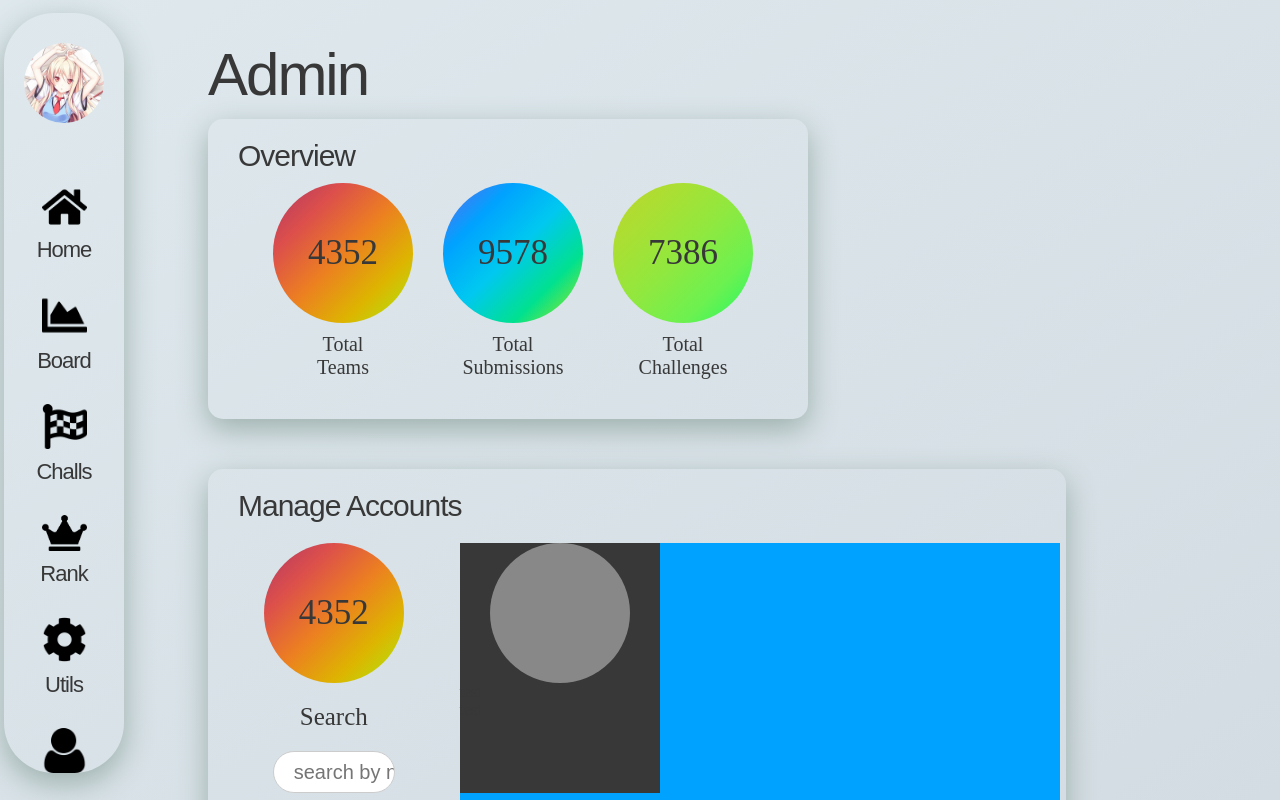
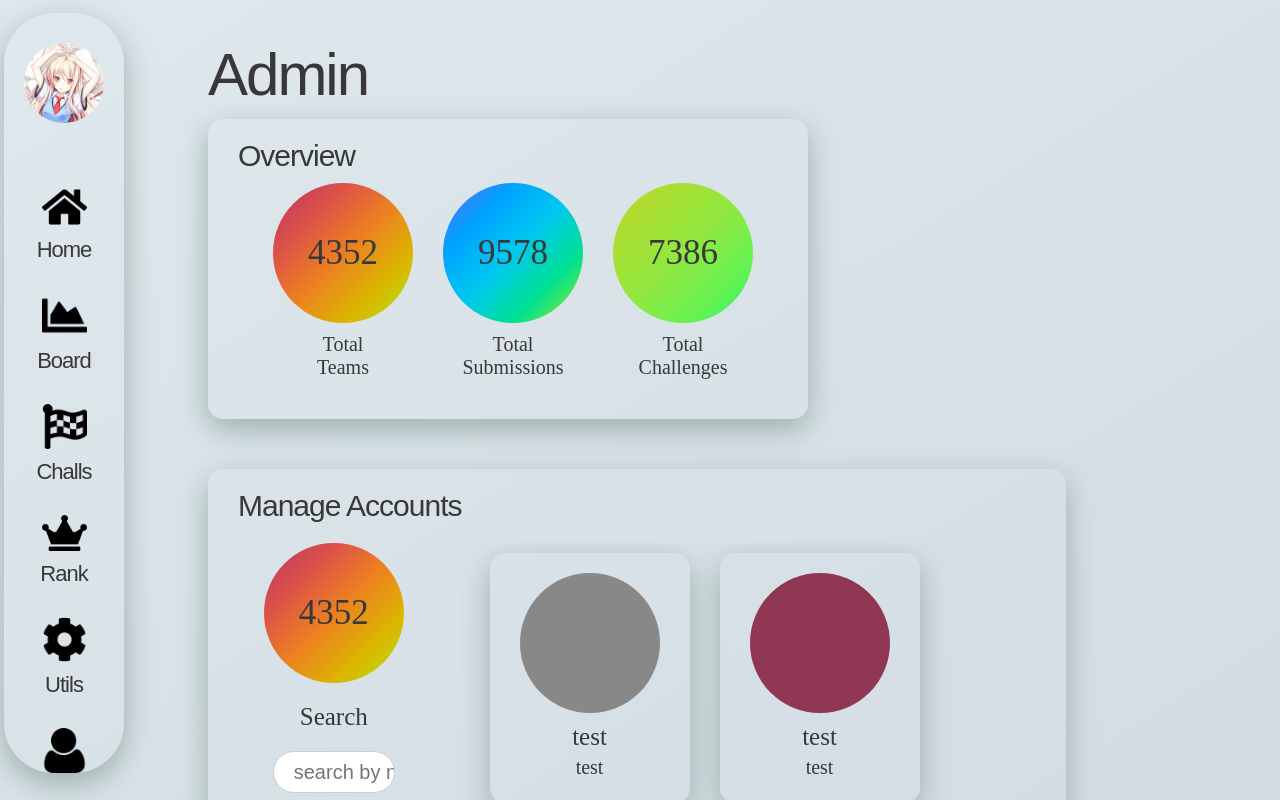
Before and after one commit to Endcat/ciscn-ctfplatform, a Vue app: page /admin in a window 1280 px wide. Built offline with nearby package versions, Linux system fonts and the light colour scheme.

Commit message:
Update manage page router

```diff
--- a/src/components/manageItemCard.vue
+++ b/src/components/manageItemCard.vue
@@ -1,5 +1,5 @@
 <template>
-    <div id="manage-item-card">
+    <div id="manage-item-card" :style="$store.state.activeScheme.boxShadow" @click="goManageView">
         <div class="item-circle" :style="colorStyle">
 
         </div>
@@ -16,14 +16,21 @@
     export default {
         props: {
             circleColor: String,
+            category: String,
             title: String,
-            stat: Number
+            stat: String
         },
         computed:{
             colorStyle: function () {
                 return "background: " + this.circleColor
              },
 
+        },
+        methods:{
+          goManageView: function () {
+              let routerUrl = '/manage/' + this.$props.category + '/' + this.$props.title;
+              this.$router.push({ path: routerUrl })
+          }
         },
         name: "manageItemCard"
     }
@@ -35,7 +42,15 @@
     float: left;
     width: 200px;
     height: 250px;
-    background: #383838;
+    text-align: center;
+    border-radius: 15px;
+    transition: all ease-in-out 0.2s;
+    margin-left: 30px;
+    margin-bottom: 20px;
+    margin-top: 10px;
+}
+#manage-item-card:hover{
+    transform: translate(0, -5px);
 }
     .item-circle{
         width: 140px;
@@ -45,5 +60,14 @@
         line-height: 140px;
         text-align: center;
         font-size: 35px;
+        margin-top: 20px;
+    }
+    .item-title{
+        font-size: 25px;
+        margin-top: 10px;
+    }
+    .item-stat{
+        font-size: 20px;
+        margin-top: 5px;
     }
 </style>
--- a/src/router/index.js
+++ b/src/router/index.js
@@ -7,6 +7,8 @@ import Ranking from "../views/Ranking";
 import Utils from "../views/Utils";
 import Login from "../views/Login";
 import Admin from "../views/Admin";
+import ManageAccount from "../views/ManageAccount";
+import ManageChalls from "../views/ManageChalls";
 
 Vue.use(VueRouter)
 
@@ -18,7 +20,9 @@ const routes = [
   { path: '/ranking', component: Ranking},
   { path: '/utils', component: Utils},
   { path: '/login', component: Login},
-  { path: '/admin', component: Admin}
+  { path: '/admin', component: Admin},
+  { path: '/manage/account/:id', component: ManageAccount},
+  { path: '/manage/challenge/:id', component: ManageChalls}
 ]
 
 const router = new VueRouter({
--- a/src/views/Admin.vue
+++ b/src/views/Admin.vue
@@ -41,7 +41,14 @@
                 </div>
             </div>
             <div class="account-right account-layout">
-                <manage-item-card title="test" circle-color="#888888" stat="test"></manage-item-card>
+                <manage-item-card category="account" title="test" circle-color="#888888" stat="test"></manage-item-card>
+                <manage-item-card category="account" title="test" circle-color="#903754" stat="test"></manage-item-card>
+                <manage-item-card category="account" title="test" circle-color="#137846" stat="test"></manage-item-card>
+                <manage-item-card category="account" title="test" circle-color="#204868" stat="test"></manage-item-card>
+                <manage-item-card category="account" title="test" circle-color="#986145" stat="test"></manage-item-card>
+                <manage-item-card category="account" title="test" circle-color="#980012" stat="test"></manage-item-card>
+                <manage-item-card category="account" title="test" circle-color="#357073" stat="test"></manage-item-card>
+                <manage-item-card category="account" title="test" circle-color="#114514" stat="test"></manage-item-card>
             </div>
         </div>
         <div :style="$store.state.activeScheme.boxShadow" class="chall-board board">
@@ -58,7 +65,14 @@
                 </div>
             </div>
             <div class="chall-right chall-layout">
-
+                <manage-item-card category="challenge" title="test" circle-color="#888888" stat="test"></manage-item-card>
+                <manage-item-card category="challenge" title="test" circle-color="#903754" stat="test"></manage-item-card>
+                <manage-item-card category="challenge" title="test" circle-color="#137846" stat="test"></manage-item-card>
+                <manage-item-card category="challenge" title="test" circle-color="#204868" stat="test"></manage-item-card>
+                <manage-item-card category="challenge" title="test" circle-color="#986145" stat="test"></manage-item-card>
+                <manage-item-card category="challenge" title="test" circle-color="#980012" stat="test"></manage-item-card>
+                <manage-item-card category="challenge" title="test" circle-color="#357073" stat="test"></manage-item-card>
+                <manage-item-card category="challenge" title="test" circle-color="#114514" stat="test"></manage-item-card>
             </div>
         </div>
         <div :style="$store.state.activeScheme.boxShadow" class="notice-board board">
@@ -170,7 +184,7 @@
     }
     .account-right{
         width: 70%;
-        background: #00a2ff;
+        overflow-x: scroll;
     }
     .team-result{
         width: 140px;
@@ -213,7 +227,7 @@
     }
     .chall-right{
         width: 70%;
-        background: #00a2ff;
+        overflow-x: scroll;
     }
     .chall-result{
         width: 140px;
--- /dev/null
+++ b/src/views/ManageAccount.vue
@@ -0,0 +1,31 @@
+<template>
+    <div id="manage-account">
+        <div :style="$store.state.activeScheme.fontColor" class="mgr-account-title">
+            Manage Accounts
+        </div>
+    </div>
+</template>
+
+<script>
+    export default {
+        name: "ManageAccount",
+        components: {
+        }
+    }
+</script>
+
+<style scoped>
+    #manage-account{
+        position: relative;
+        padding-top: 40px;
+        padding-left: 80px;
+    }
+.mgr-account-title
+    {
+        color: #383838;
+        font-size: 60px;
+        font-family: "Microsoft YaHei", sans-serif;
+        font-weight: lighter;
+        letter-spacing: -2px;
+    }
+</style>
--- /dev/null
+++ b/src/views/ManageChalls.vue
@@ -0,0 +1,31 @@
+<template>
+    <div id="manage-chall">
+        <div :style="$store.state.activeScheme.fontColor" class="mgr-chall-title">
+            Manage Challenges
+        </div>
+    </div>
+</template>
+
+<script>
+    export default {
+        name: "ManageChalls",
+        components: {
+        }
+    }
+</script>
+
+<style scoped>
+    #manage-chall{
+        position: relative;
+        padding-top: 40px;
+        padding-left: 80px;
+    }
+    .mgr-chall-title
+    {
+        color: #383838;
+        font-size: 60px;
+        font-family: "Microsoft YaHei", sans-serif;
+        font-weight: lighter;
+        letter-spacing: -2px;
+    }
+</style>
```
